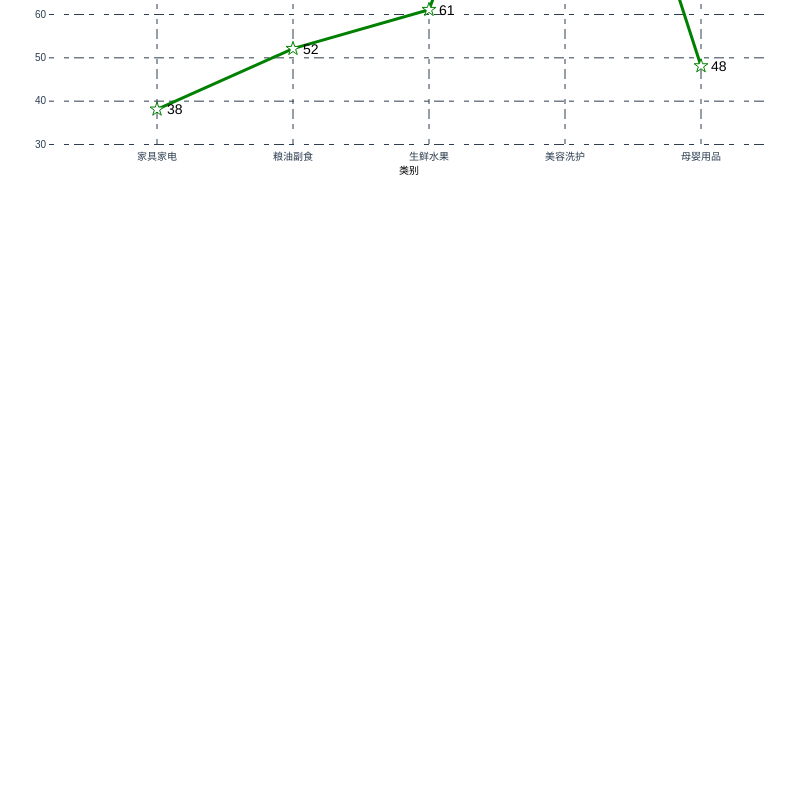
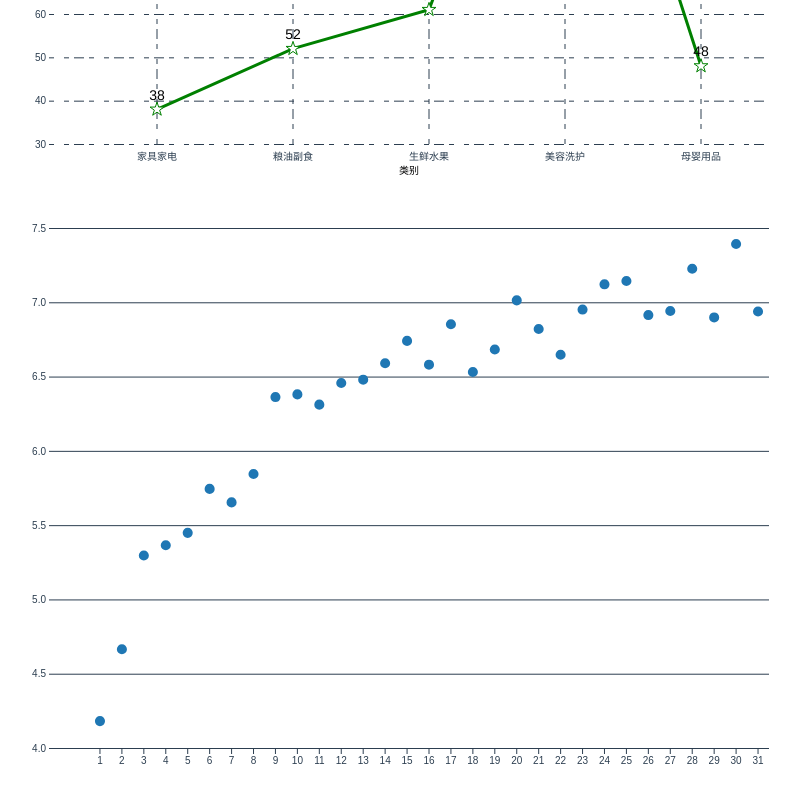
Before and after one commit to JessYan0913/data-vis, a Vue app: page / in a window 1280 px wide. Shown: the part 1684-2484 px from the top of the page, without its empty margins (231-1031 px from the left). Before the commit the page ends 1880 px from the top, so only its background shows below. Built offline with nearby package versions, Linux system fonts and the light colour scheme.

Commit message:
新增散点图

```diff
--- a/src/App.vue
+++ b/src/App.vue
@@ -3,6 +3,7 @@
     <column />
     <pie />
     <line-chart />
+    <scatter />
   </div>
 </template>
 
@@ -10,13 +11,15 @@
 import Column from './example/column';
 import Pie from './example/pie';
 import LineChart from './example/line';
+import Scatter from './example/scatter';
 
 export default {
   name: 'App',
   components: {
     Column,
     Pie,
-    LineChart
+    LineChart,
+    Scatter
   }
 };
 </script>
--- a/src/example/line/index.vue
+++ b/src/example/line/index.vue
@@ -47,7 +47,7 @@ export default {
       width: 800,
       height: 600,
       label: {
-        position: 'right'
+        position: 'top'
       },
       xAxis: {
         lineStyle: {
--- /dev/null
+++ b/src/example/scatter/index.vue
@@ -0,0 +1,55 @@
+<template>
+  <div id="scatter-div"></div>
+</template>
+
+<script>
+import Scatter from '../../general/scatter';
+
+const data = [
+  { x: 1, y: 4.181 },
+  { x: 2, y: 4.665 },
+  { x: 3, y: 5.296 },
+  { x: 4, y: 5.365 },
+  { x: 5, y: 5.448 },
+  { x: 6, y: 5.744 },
+  { x: 7, y: 5.653 },
+  { x: 8, y: 5.844 },
+  { x: 9, y: 6.362 },
+  { x: 10, y: 6.38 },
+  { x: 11, y: 6.311 },
+  { x: 12, y: 6.457 },
+  { x: 13, y: 6.479 },
+  { x: 14, y: 6.59 },
+  { x: 15, y: 6.74 },
+  { x: 16, y: 6.58 },
+  { x: 17, y: 6.852 },
+  { x: 18, y: 6.531 },
+  { x: 19, y: 6.682 },
+  { x: 20, y: 7.013 },
+  { x: 21, y: 6.82 },
+  { x: 22, y: 6.647 },
+  { x: 23, y: 6.951 },
+  { x: 24, y: 7.121 },
+  { x: 25, y: 7.143 },
+  { x: 26, y: 6.914 },
+  { x: 27, y: 6.941 },
+  { x: 28, y: 7.226 },
+  { x: 29, y: 6.898 },
+  { x: 30, y: 7.392 },
+  { x: 31, y: 6.938 }
+];
+
+export default {
+  mounted() {
+    const scatter = new Scatter({
+      container: '#scatter-div',
+      data,
+      xField: 'x',
+      yField: 'y',
+      width: 800,
+      height: 600
+    });
+    scatter.render();
+  }
+};
+</script>
--- a/src/general/scatter.js
+++ b/src/general/scatter.js
@@ -1,7 +1,82 @@
+import { max, min, scaleBand, scaleLinear, schemeCategory10 } from 'd3';
 import Chart from './chart';
+import { Axis } from './components/axis';
+import { Label } from './components/label';
+import { Point } from './components/point';
 
-export class Scatter extends Chart {
+export default class Scatter extends Chart {
   constructor(props) {
     super(props);
+    const {
+      data,
+      xField,
+      yField,
+      label,
+      point,
+      xAxis,
+      yAxis,
+      color = schemeCategory10
+    } = props;
+
+    this.xValue = item => item[xField];
+    this.yValue = item => item[yField];
+
+    this.yScale = scaleLinear()
+      .domain([min(data, this.yValue), max(data, this.yValue)])
+      .range([this.innerHeight, 0])
+      .nice();
+
+    this.xScale = scaleBand()
+      .domain(data.map(this.xValue))
+      .range([this.margin.left, this.innerWidth]);
+
+    this.label = label
+      ? new Label({ position: 'top', style: { fontSize: 14 }, ...label })
+      : undefined;
+
+    this.point = new Point({
+      shape: 'circle',
+      style: { fill: color[0] },
+      ...point
+    });
+
+    this.xAxis = new Axis({ position: 'bottom', ...xAxis });
+    this.yAxis = new Axis({ position: 'left', lineStyle: {}, ...yAxis });
+
+    this.color = color;
+  }
+
+  render() {
+    const chartGroup = this.svg
+      .append('g')
+      .attr('transform', `translate(${this.margin.left}, ${this.margin.top})`);
+
+    const axisConfig = {
+      selection: chartGroup,
+      height: this.innerHeight,
+      width: this.innerWidth
+    };
+
+    this.yAxis.render({
+      scale: this.yScale,
+      ...axisConfig
+    });
+
+    this.xAxis.render({
+      scale: this.xScale,
+      ...axisConfig
+    });
+
+    const pointGroup = chartGroup
+      .append('g')
+      .selectAll('point')
+      .data(this.data)
+      .enter();
+
+    this.point?.render({
+      selection: pointGroup,
+      x: datum => this.xScale(this.xValue(datum)) + this.xScale.bandwidth() / 2,
+      y: datum => this.yScale(this.yValue(datum))
+    });
   }
 }
```
